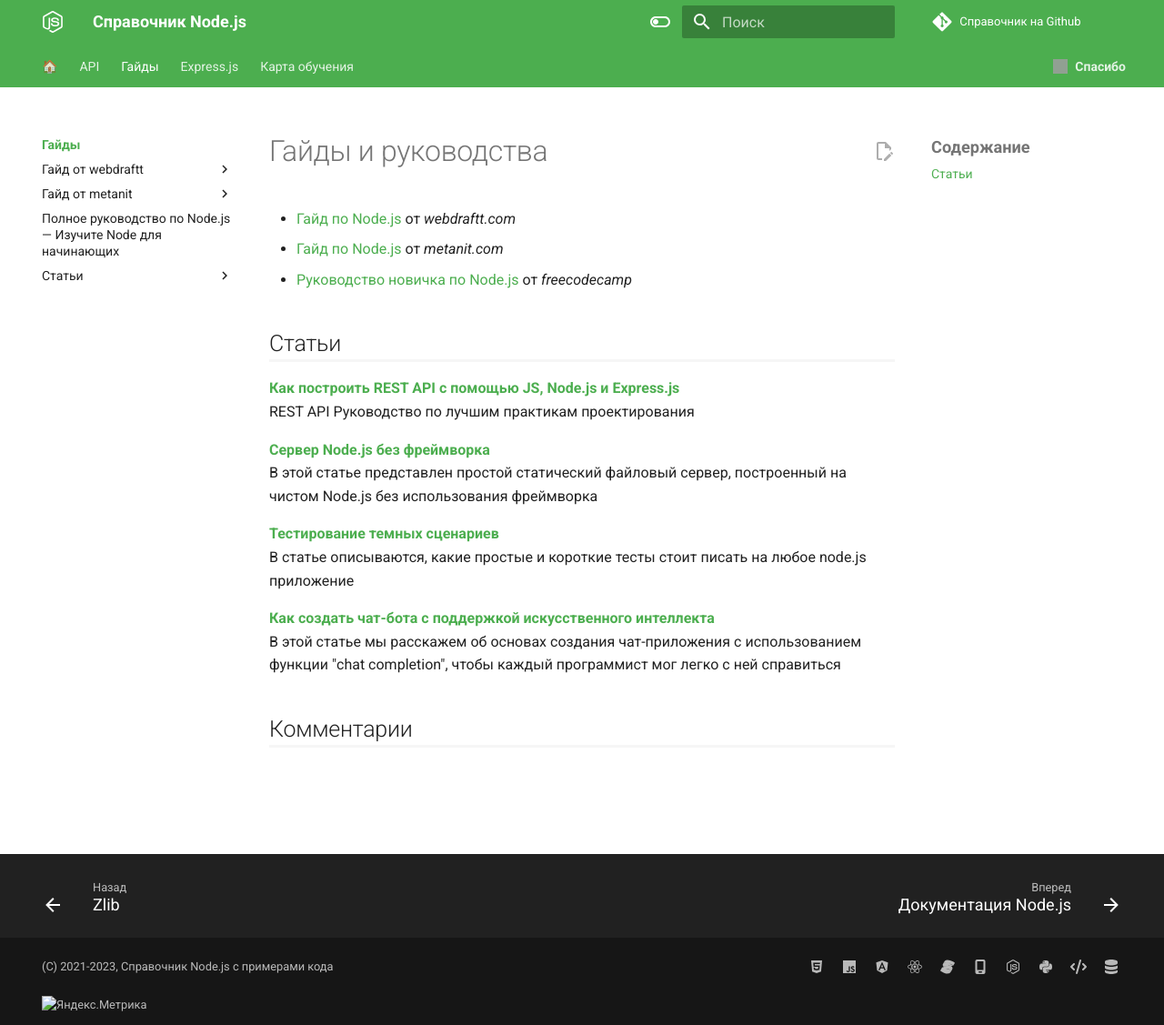
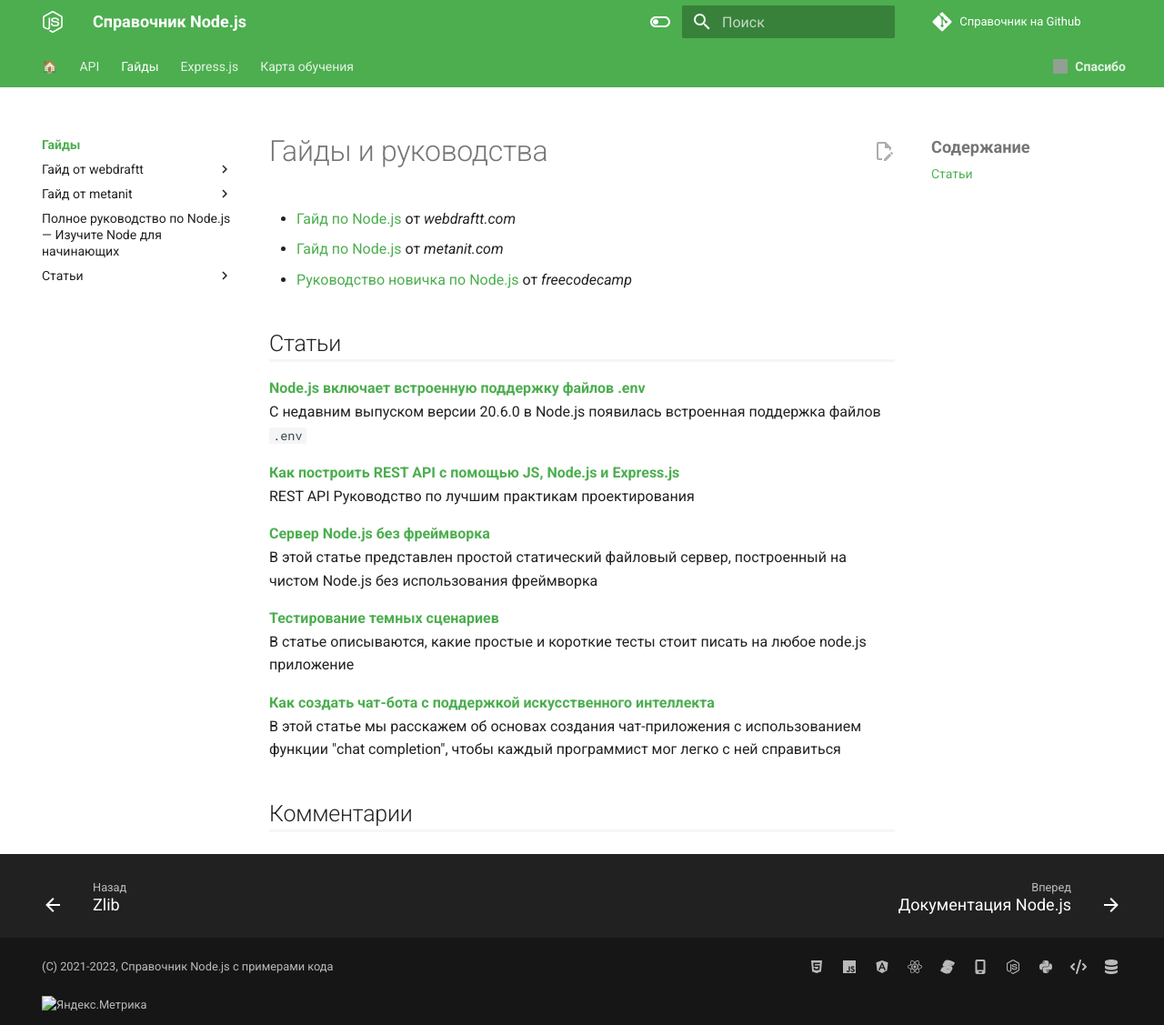
Before and after one commit to xsltdev/nodejsdev.ru, an MkDocs documentation site: the page built from docs/guides/index.md, in a window 1280 px wide and 1127 px high. Shown: the whole window at 91% size. Built offline with MkDocs 1.6.1 and Material for MkDocs 9.7.7, drawn with Linux system fonts in a browser that asks for light colours; comment, search, counter and statistics services are not loaded; grey boxes are pictures that could not be loaded.

```diff
--- a/docs/guides/index.md
+++ b/docs/guides/index.md
@@ -6,10 +6,12 @@
 
 ## Статьи {#articles}
 
-**[Как построить REST API с помощью JS, Node.js и Express.js](guides/rest-api-design/index.md)**<br /> REST API Руководство по лучшим практикам проектирования
+**[Node.js включает встроенную поддержку файлов .env](./env.md)**<br /> С недавним выпуском версии 20.6.0 в Node.js появилась встроенная поддержка файлов `.env`
 
-**[Сервер Node.js без фреймворка](guides/server_without_framework.md)**<br /> В этой статье представлен простой статический файловый сервер, построенный на чистом Node.js без использования фреймворка
+**[Как построить REST API с помощью JS, Node.js и Express.js](./rest-api-design/index.md)**<br /> REST API Руководство по лучшим практикам проектирования
 
-**[Тестирование темных сценариев](guides/testing-dark-scenarios.md)**<br /> В статье описываются, какие простые и короткие тесты стоит писать на любое node.js приложение
+**[Сервер Node.js без фреймворка](./server_without_framework.md)**<br /> В этой статье представлен простой статический файловый сервер, построенный на чистом Node.js без использования фреймворка
 
-**[Как создать чат-бота с поддержкой искусственного интеллекта](guides/chatbot.md)**<br /> В этой статье мы расскажем об основах создания чат-приложения с использованием функции "chat completion", чтобы каждый программист мог легко с ней справиться
+**[Тестирование темных сценариев](./testing-dark-scenarios.md)**<br /> В статье описываются, какие простые и короткие тесты стоит писать на любое node.js приложение
+
+**[Как создать чат-бота с поддержкой искусственного интеллекта](./chatbot.md)**<br /> В этой статье мы расскажем об основах создания чат-приложения с использованием функции "chat completion", чтобы каждый программист мог легко с ней справиться
```
Also changed, not shown: docs/guides/env.md (added, +83 -0 lines), docs/index.md (+2 -0 lines), docs/guides/.pages.
